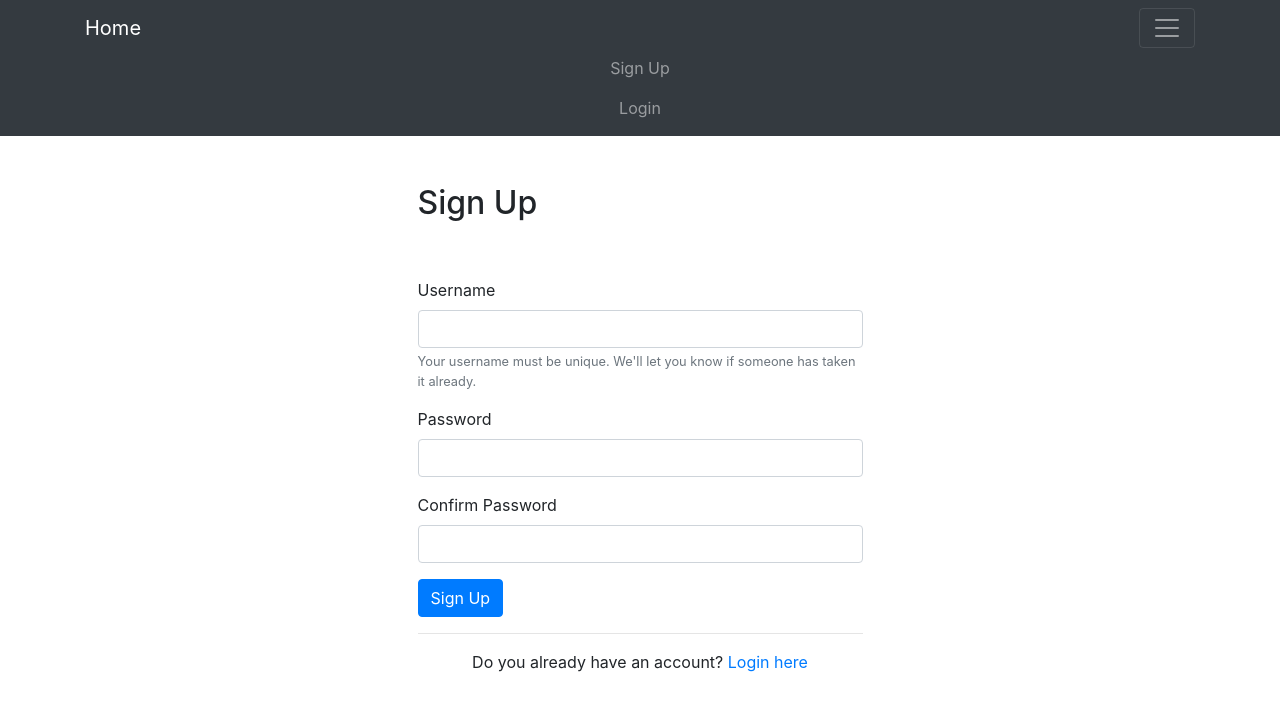
After one commit to misclassified/mealplanner, a Django app: page /signup in a window 1280 px wide, after a click that opens the changed part. The commit adds this page. Shown: the top 711 px of the page. Run offline with Django 3.2, Linux system fonts and the light colour scheme; some libraries are stand-ins or nearby versions.

Commit message:
signup forms

```diff
--- a/mealplanner/mealplanner/settings.py
+++ b/mealplanner/mealplanner/settings.py
@@ -19,8 +19,8 @@ BASE_DIR = os.path.dirname(os.path.dirname(os.path.abspath(__file__)))
 # Quick-start development settings - unsuitable for production
 # See https://docs.djangoproject.com/en/3.0/howto/deployment/checklist/
 
-import os
-SECRET_KEY = os.environ['SECRET_KEY']
+
+SECRET_KEY = 'yiswe#_$r3or@ov04frved9j^+@z3mm8qfei-(+q6bu(p+9%vp'
 
 # SECURITY WARNING: don't run with debug turned on in production!
 DEBUG = False
--- a/mealplanner/mealplanner/urls.py
+++ b/mealplanner/mealplanner/urls.py
@@ -22,4 +22,11 @@ urlpatterns = [
     path('', views.home, name = 'home'),
     path('weekly_planner/', views.planner, name = 'planner'),
     path('test', views.test, name = 'test'),
+
+    # Authentication
+    path('signup', views.signupuser, name = 'signupuser'),
+    path('login/', views.loginuser, name='loginuser'),
+    path('logout/', views.logoutuser, name='logoutuser'),
+
+
 ]
--- a/mealplanner/weekly_planner/templates/weekly_planner/base.html
+++ b/mealplanner/weekly_planner/templates/weekly_planner/base.html
@@ -1,4 +1,5 @@
 {% load static %}
+
 <!doctype html>
 <html lang="en">
   <head>
@@ -28,6 +29,24 @@
       <div class="collapse navbar-collapse text-center" id="navbarNav">
         <ul class="navbar-nav ml-auto">
 
+          {% if user.is_authenticated %}
+              <li class="nav-item">
+                  <a href="#" onclick="$('#signOutBtn').click()" class="nav-link">Logout</a>
+                  <form style='display: none;' method="POST" action="{% url 'logoutuser' %}">
+                      {% csrf_token %}
+                      <button id="signOutBtn" type="submit">Logout</button>
+                  </form>
+              </li>
+          {% else %}
+
+          <li class="nav-item">
+              <a class="nav-link" href="{% url 'signupuser' %}">Sign Up</a>
+          </li>
+          <li class="nav-item">
+              <a class="nav-link" href="{% url 'loginuser' %}">Login</a>
+          </li>
+      {% endif %}
+
 
           <!-- <li class="nav-item">
             <a class="nav-link" href="https://www.linkedin.com/in/nick-walter/" target="_blank">LinkedIn</a>
--- /dev/null
+++ b/mealplanner/weekly_planner/templates/weekly_planner/signupuser.html
@@ -0,0 +1,41 @@
+{% extends "weekly_planner/base.html" %}
+
+{% load static %}
+
+{% block content %}
+    <div class="row justify-content-center mt-5">
+        <div class="col-md-5">
+            <h2>Sign Up</h2>
+        </div>
+    </div>
+    <div class="row justify-content-center mt-5">
+        <div class="col-md-5">
+            {% if error %}
+                <div class="alert alert-danger" role="alert">
+                    {{ error }}
+                </div>
+            {% endif %}
+            <form method="POST">
+                {% csrf_token %}
+                <div class="form-group">
+                    <label for="username">Username</label>
+                    <input type="text" name="username" class="form-control" id="username" aria-describedby="usernameHelp">
+                    <small id="usernameHelp" class="form-text text-muted">Your username must be unique. We'll let you know if someone has taken it already.</small>
+                </div>
+                <div class="form-group">
+                    <label for="password1">Password</label>
+                    <input type="password" name="password1" class="form-control" id="password1">
+                </div>
+                <div class="form-group">
+                    <label for="password2">Confirm Password</label>
+                    <input type="password" name="password2" class="form-control" id="password2">
+                </div>
+                <button type="submit" class="btn btn-primary">Sign Up</button>
+            </form>
+            <hr>
+            <div class="text-center">
+                Do you already have an account? <a href="{% url 'loginuser' %}">Login here</a>
+            </div>
+        </div>
+    </div>
+{% endblock %}
--- a/mealplanner/weekly_planner/views.py
+++ b/mealplanner/weekly_planner/views.py
@@ -1,15 +1,53 @@
-from django.shortcuts import render
+from django.shortcuts import render, redirect, get_object_or_404
+from django.contrib.auth.forms import UserCreationForm, AuthenticationForm
+from django.contrib.auth.models import User
+from django.db import IntegrityError
+from django.contrib.auth import login, logout, authenticate
+
 import numpy as np
 import pandas as pd
 
 from .models import Recipe, Ingredients, Recipe_Fact
 # Create your views here.
 
+
+
 def home(request):
     return render(request, 'weekly_planner/home.html')
 
 def test(request):
     return render(request, 'weekly_planner/test.html')
+
+def signupuser(request):
+    if request.method == 'GET':
+        return render(request, 'weekly_planner/signupuser.html', {'form':UserCreationForm()})
+    else:
+        if request.POST['password1'] == request.POST['password2']:
+            try:
+                user = User.objects.create_user(request.POST['username'], password=request.POST['password1'])
+                user.save()
+                login(request, user)
+                return redirect('test')
+            except IntegrityError:
+                return render(request, 'weekly_planner/signupuser.html', {'form':UserCreationForm(), 'error':'That username has already been taken. Please choose a new username'})
+        else:
+            return render(request, 'weekly_planner/signupuser.html', {'form':UserCreationForm(), 'error':'Passwords did not match'})
+
+def loginuser(request):
+    if request.method == 'GET':
+        return render(request, 'weekly_planner/loginuser.html', {'form':AuthenticationForm()})
+    else:
+        user = authenticate(request, username=request.POST['username'], password=request.POST['password'])
+        if user is None:
+            return render(request, 'weekly_planner/loginuser.html', {'form':AuthenticationForm(), 'error':'Username and password did not match'})
+        else:
+            login(request, user)
+            return redirect('test')
+
+def logoutuser(request):
+    if request.method == 'POST':
+        logout(request)
+        return redirect('home')
 
 def planner(request):
 
```
Also changed, not shown: mealplanner/weekly_planner/static/weekly_planner/script.js (added, +17 -0 lines), mealplanner/weekly_planner/templates/weekly_planner/loginuser.html (added, +36 -0 lines), mealplanner/weekly_planner/templates/weekly_planner/planner.html (+3 -17 lines), mealplanner/db.sqlite3.
